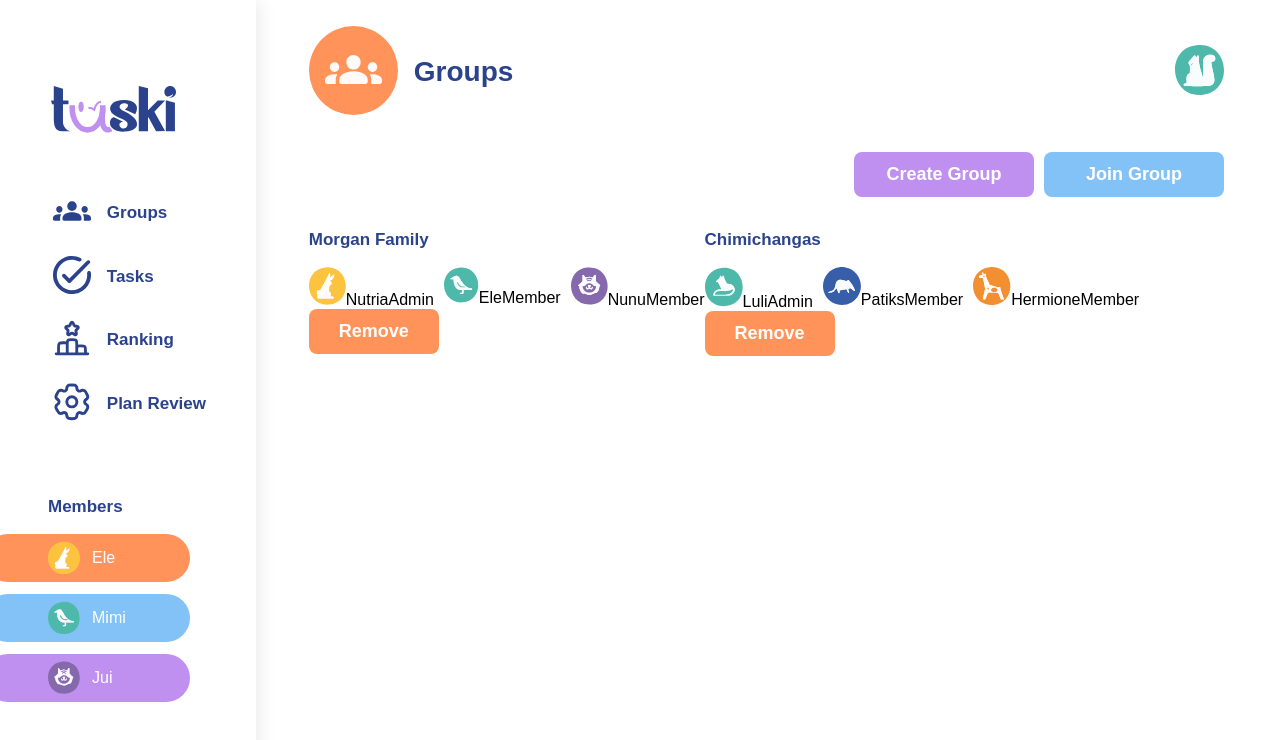
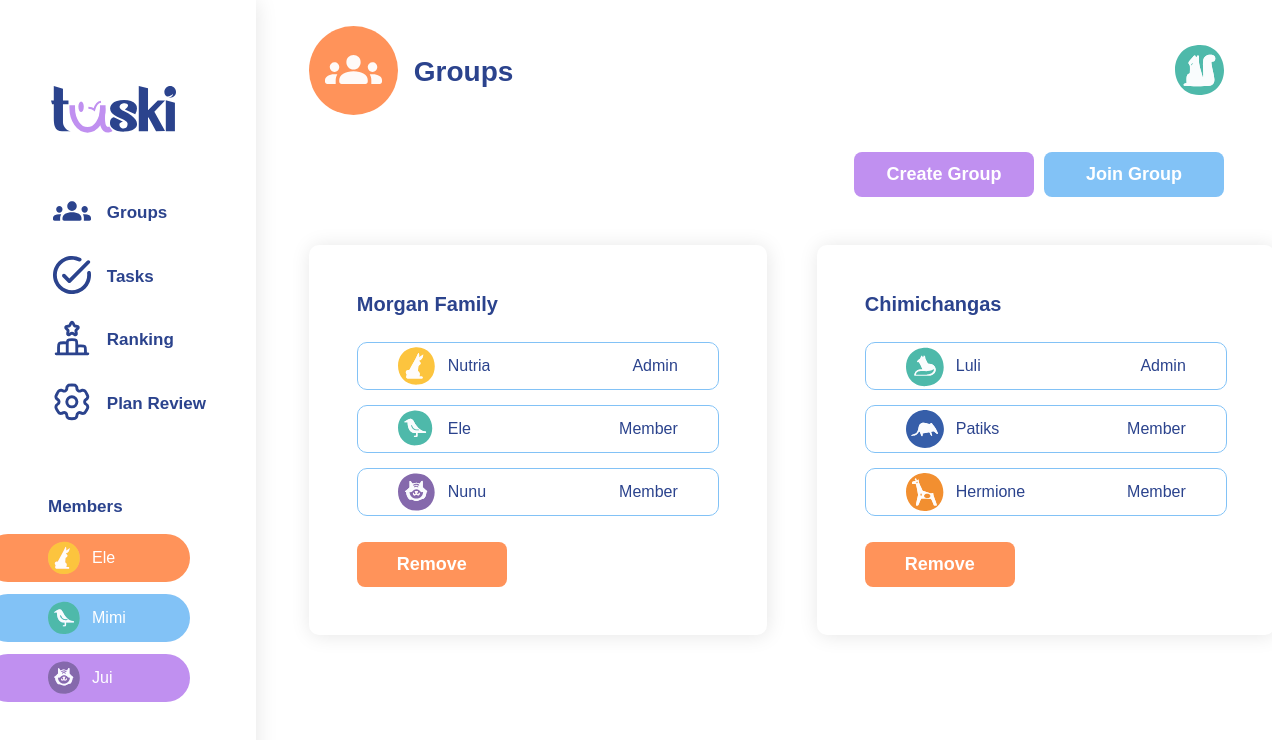
Before and after one commit to NikSala10/TaskiProject, a React (Vite) app: page / in a window 1280 px wide. Shown: the top 740 px of the page. Built offline with nearby package versions, Linux system fonts and the light colour scheme.

Commit message:
feat(pages/groups): complete Groups page with CardGroup styles

```diff
--- a/src/components/AvatarWithName/AvatarWithName.tsx
+++ b/src/components/AvatarWithName/AvatarWithName.tsx
@@ -3,10 +3,10 @@ import type { AvatarWithNameProps } from "../../types/GroupCardType";
 const AvatarWithName = ({avatar, namePlayer, rol}: AvatarWithNameProps) => {
 
   return (
-    <div>
-        <span>{avatar}</span>
-        <span>{namePlayer}</span>
-        <span>{rol}</span>
+    <div className="user-card">
+        <span className="avatar">{avatar}</span>
+        <span className="name">{namePlayer}</span>
+        <span className="role">{rol}</span>
     </div>
   );
 };
--- a/src/components/GroupCard/GroupCard.tsx
+++ b/src/components/GroupCard/GroupCard.tsx
@@ -4,9 +4,9 @@ import Button from "../Button/Button";
 
 const GroupCard = ({ groupName, members }: GroupCardType) => {
   return (
-    <div>
-      <h3>{groupName}</h3>
-      <div style={{ display: "flex", gap: "10px" }}>
+    <div className="card-group">
+      <h3 className="group-name">{groupName}</h3>
+      <div className="members-list">
         {members.map((member, index) => (
           <AvatarWithName
             key={index}
@@ -16,7 +16,7 @@ const GroupCard = ({ groupName, members }: GroupCardType) => {
           />
         ))}
       </div>
-        <Button text="Remove" color="#FF935A" width="130px" />
+        <Button text="Remove" color="#FF935A" width="150px" />
     </div>
   );
 };
--- a/src/pages/Groups/Groups.css
+++ b/src/pages/Groups/Groups.css
@@ -6,4 +6,54 @@
 }
 .cardsGroups{
     display: flex;
+    margin-top: 2rem;
+    gap: 50px;
 }
+.group-name {
+    margin: 0;
+    font-size: 20px;
+    font-weight: 700;
+}
+.card-group {
+    box-shadow: 1px 1px 20px 0px rgba(0, 0, 0, 0.1);
+    border-radius: 10px;
+    display: flex;
+    flex-direction: column;
+    gap: 26px;
+    padding: 3rem;
+}
+.avatar {
+  width: 38px;
+  height: 38px;
+}
+.user-card {
+  display: flex;
+  align-items: center;
+  gap: 12px;
+  padding: 4px 40px;
+  border: 1px solid #82C2F6;
+  border-radius: 10px;
+  font-family: sans-serif;
+  width: 280px;
+}
+
+.name {
+  color: #2B438D;
+  font-weight: 500;
+}
+
+.role {
+  color: #2B438D;
+  font-weight: 500;
+  margin-left: auto;
+}
+.name, .role {
+  white-space: nowrap;
+  overflow: hidden;
+  text-overflow: ellipsis;
+}
+.members-list {
+    display: flex;
+    gap: 15px;
+    flex-direction: column;
+}
```
